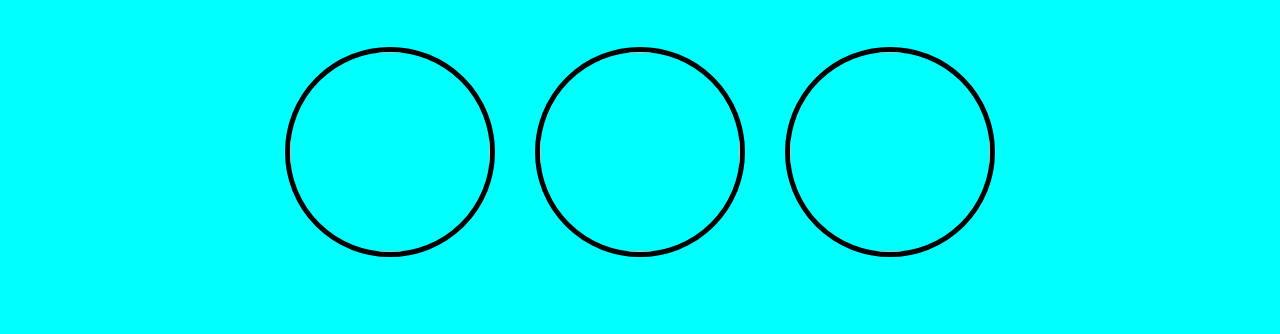
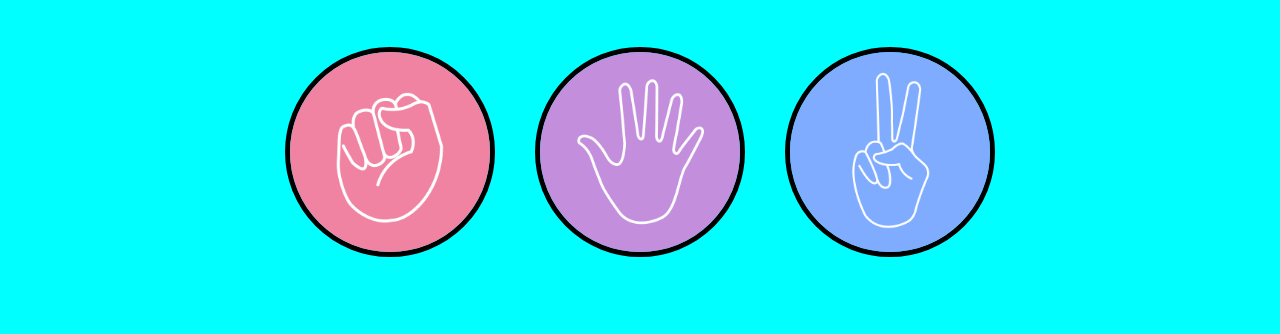
Before and after one commit to tunir-de/Stone-Paper-Scissor-Game, a plain HTML site: page index.html in a window 1280 px wide. Shown: the part 63-397 px from the top of the page. Drawn offline with Linux system fonts and the light colour scheme.

Commit message:
Update index.html

```diff
--- a/index.html
+++ b/index.html
@@ -11,9 +11,9 @@
         <h1>Stone Paper Scissor Game</h1>
     </div>
     <div class="choices">
-        <div class="choice" id="stone"><img src="rock.png"></div>
-        <div class="choice" id="paper"><img src="paper.png"></div>
-        <div class="choice" id="scissors"><img src="scissors.png"></div>
+        <div class="choice" id="stone"><img src="Pictures/rock.png"></div>
+        <div class="choice" id="paper"><img src="Pictures/paper.png"></div>
+        <div class="choice" id="scissors"><img src="Pictures/scissors.png"></div>
     </div>
     <div class="scorecard">
         <div class="user">
```
